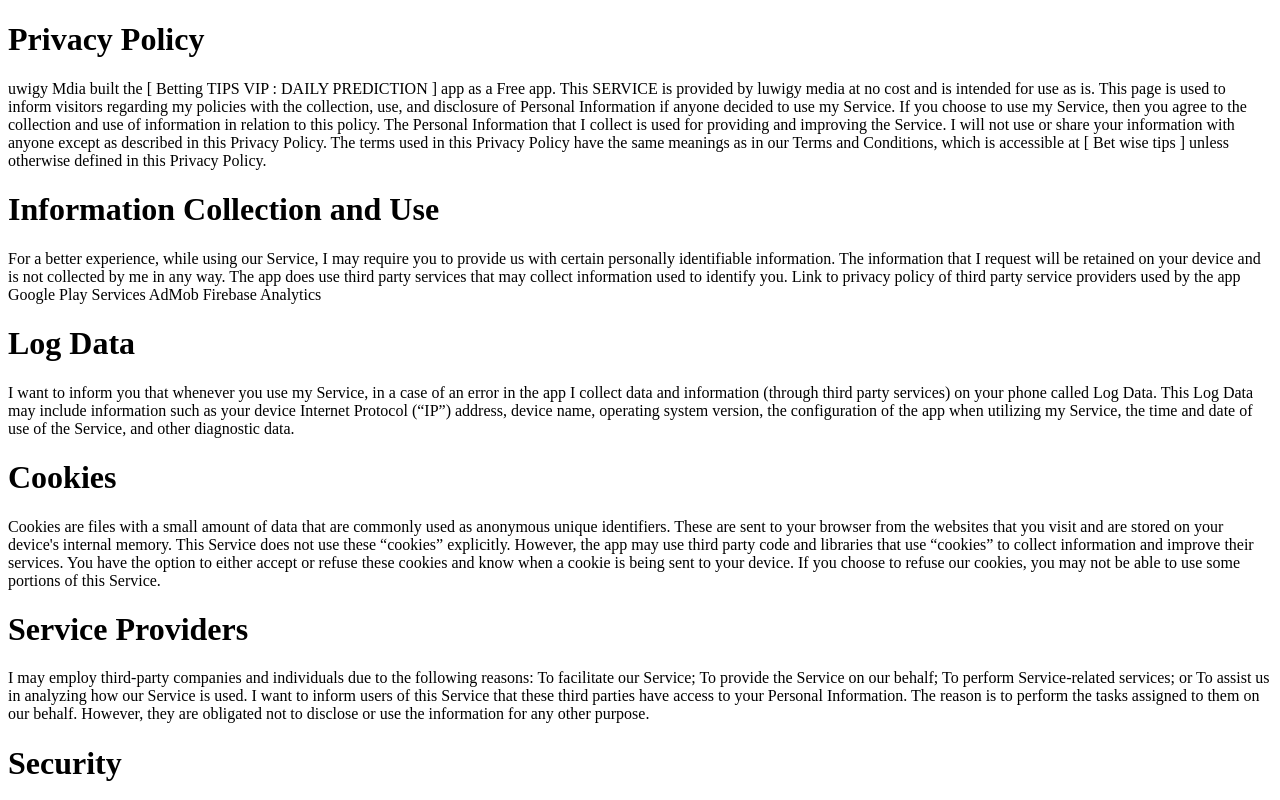
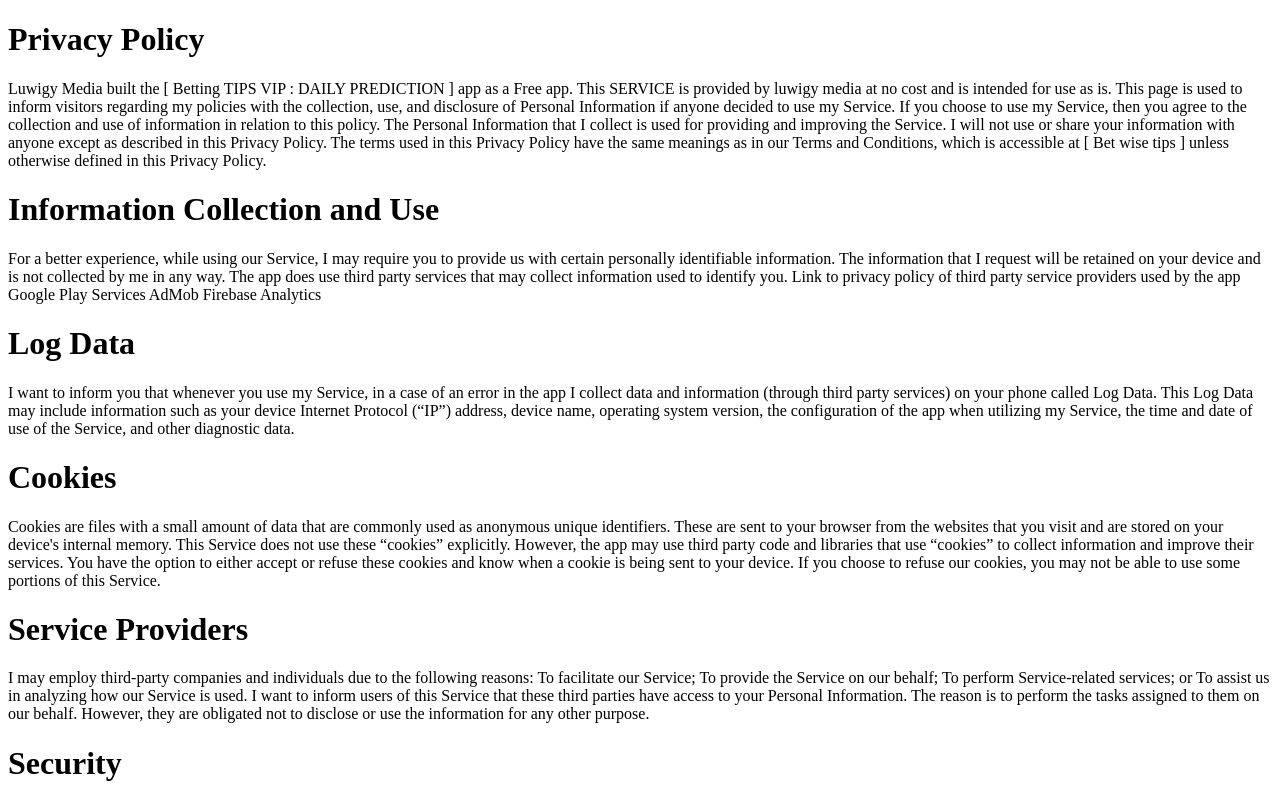
Before and after one commit to luwigy3310/betwise-privacy-policy, a plain HTML site: page index.html in a window 1280 px wide. Shown: the top 800 px of the page. Drawn offline with Linux system fonts and the light colour scheme.

Commit message:
Correct company name in privacy policy

```diff
--- a/index.html
+++ b/index.html
@@ -7,7 +7,7 @@
 
 <body>
     <h1>Privacy Policy</h1>
-    <p>uwigy Mdia built the [ Betting TIPS VIP : DAILY PREDICTION ] app as a Free app. This SERVICE is provided by
+    <p>Luwigy Media built the [ Betting TIPS VIP : DAILY PREDICTION ] app as a Free app. This SERVICE is provided by
         luwigy media at no cost and is intended for use as is.
 
         This page is used to inform visitors regarding my policies with the collection, use, and disclosure of Personal
```
